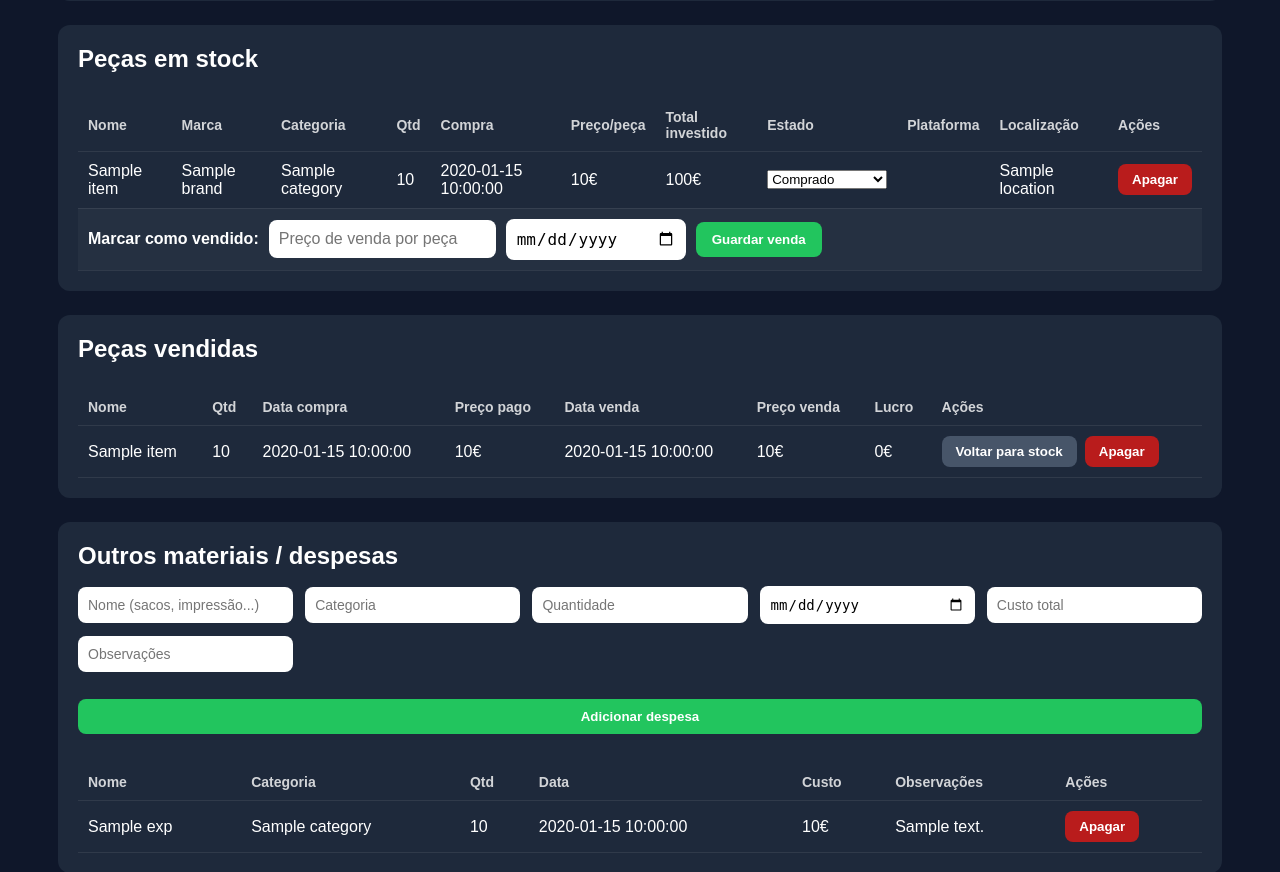
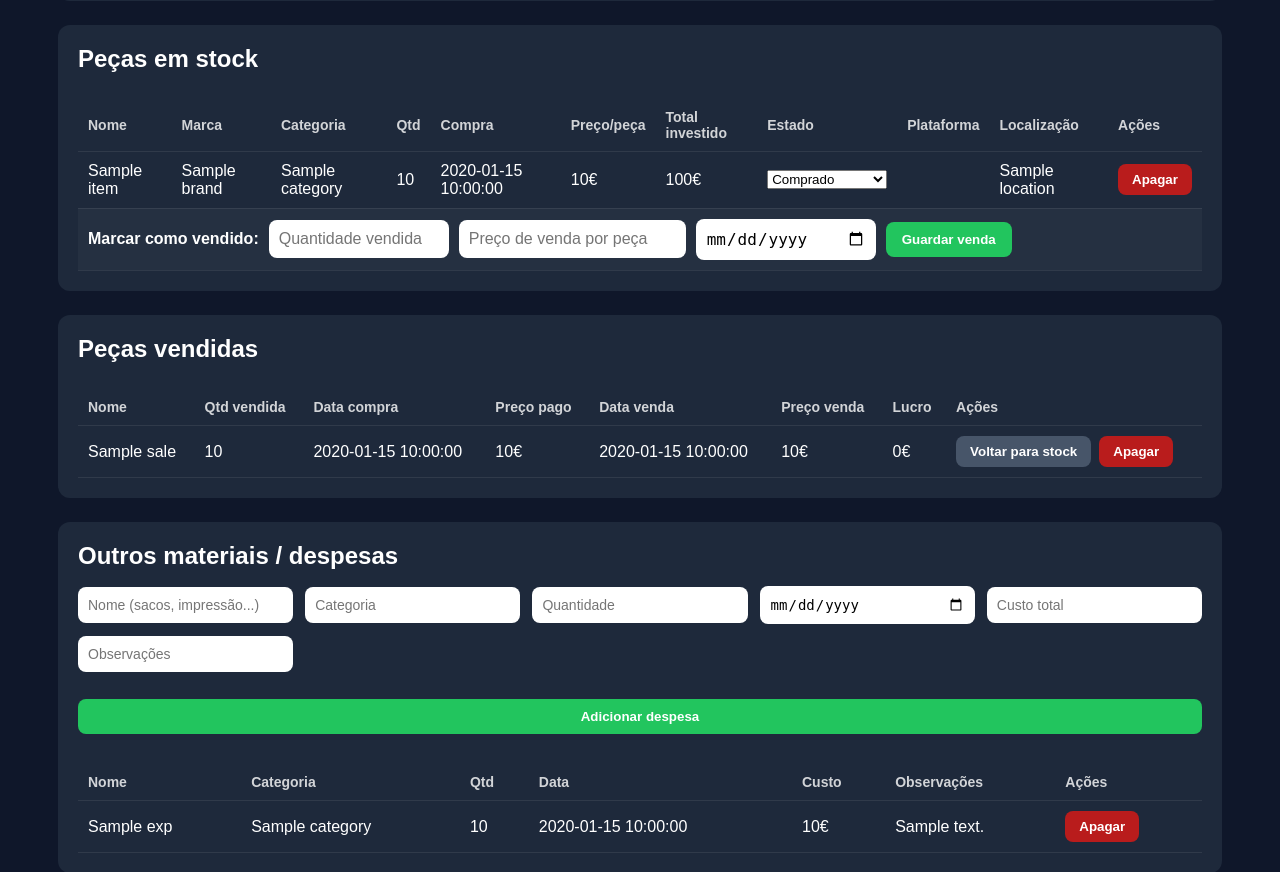
Before and after one commit to guisalhos/bot-resell, a Flask app: template templates/stock.html in a window 1280 px wide. Shown: the part 529-1401 px from the top of the page. Run offline with Flask 3, Linux system fonts and the light colour scheme; the template is opened without the code that fills it: most values are stand-ins (such as "Sample title", 1, 10 or a date in 2020).

Commit message:
migrar stock para supabase

```diff
--- a/app.py
+++ b/app.py
@@ -1,5 +1,7 @@
 from flask import Flask, render_template, request, redirect, session
 from users import users
+import os
+from stock_db import db, StockItem, Sale, Expense
 from stock_manager import (
     get_stock_page_data,
     add_item,
@@ -12,6 +14,22 @@ from stock_manager import (
 )
 
 from motor import bot_inicio, bot_prompt, bot_processar
+
+app = Flask(__name__)
+app.secret_key = "supersecretkey"
+
+database_url = os.getenv("DATABASE_URL", "sqlite:///local_stock.db")
+
+if database_url.startswith("postgres://"):
+    database_url = database_url.replace("postgres://", "postgresql://", 1)
+
+app.config["SQLALCHEMY_DATABASE_URI"] = database_url
+app.config["SQLALCHEMY_TRACK_MODIFICATIONS"] = False
+
+db.init_app(app)
+
+with app.app_context():
+    db.create_all()
 
 app = Flask(__name__)
 app.secret_key = "supersecretkey"
@@ -97,8 +115,42 @@ def stock():
     if "user" not in session:
         return redirect("/")
 
-    stock_data = get_stock_page_data(session["user"])
-    return render_template("stock.html", **stock_data)
+    username = session["user"]
+
+    stock_items = StockItem.query.filter(
+        StockItem.username == username,
+        StockItem.quantity > 0
+    ).order_by(StockItem.id.desc()).all()
+
+    sold_items = Sale.query.filter_by(username=username).order_by(Sale.id.desc()).all()
+    expenses = Expense.query.filter_by(username=username).order_by(Expense.id.desc()).all()
+
+    total_stock_quantity = sum(item.quantity for item in stock_items)
+    total_sold_quantity = sum(item.quantity_sold for item in sold_items)
+
+    total_inventory_spend = (
+        sum(item.quantity * item.buy_price for item in stock_items)
+        + sum(sale.quantity_sold * sale.buy_price for sale in sold_items)
+    )
+
+    total_extra_expenses = sum(exp.cost for exp in expenses)
+    total_spent = total_inventory_spend + total_extra_expenses
+    total_revenue = sum(sale.quantity_sold * sale.sold_price for sale in sold_items)
+    gross_profit = total_revenue - total_spent
+
+    return render_template(
+        "stock.html",
+        stock_items=stock_items,
+        sold_items=sold_items,
+        expenses=expenses,
+        total_stock_quantity=total_stock_quantity,
+        total_sold_quantity=total_sold_quantity,
+        total_inventory_spend=round(total_inventory_spend, 2),
+        total_extra_expenses=round(total_extra_expenses, 2),
+        total_spent=round(total_spent, 2),
+        total_revenue=round(total_revenue, 2),
+        gross_profit=round(gross_profit, 2)
+    )
 
 
 @app.route("/stock/add-item", methods=["POST"])
@@ -106,7 +158,37 @@ def stock_add_item():
     if "user" not in session:
         return redirect("/")
 
-    add_item(session["user"], request.form)
+    username = session["user"]
+
+    item = StockItem(
+        username=username,
+        name=request.form["name"].strip(),
+        brand=request.form.get("brand", "").strip(),
+        category=request.form.get("category", "").strip(),
+        quantity=int(request.form["quantity"]),
+        buy_date=request.form["buy_date"],
+        buy_price=float(request.form["buy_price"]),
+        status=request.form["status"],
+        platform=request.form.get("platform", "").strip(),
+        location=request.form.get("location", "").strip(),
+        notes=request.form.get("notes", "").strip()
+    )
+
+    db.session.add(item)
+    db.session.commit()
+    return redirect("/stock")
+
+
+@app.route("/stock/update-status/<int:item_id>", methods=["POST"])
+def stock_update_status(item_id):
+    if "user" not in session:
+        return redirect("/")
+
+    username = session["user"]
+    item = StockItem.query.filter_by(id=item_id, username=username).first_or_404()
+
+    item.status = request.form["status"]
+    db.session.commit()
     return redirect("/stock")
 
 
@@ -115,19 +197,84 @@ def stock_mark_sold(item_id):
     if "user" not in session:
         return redirect("/")
 
-    sold_price = request.form["sold_price"]
+    username = session["user"]
+    item = StockItem.query.filter_by(id=item_id, username=username).first_or_404()
+
+    sold_quantity = int(request.form["sold_quantity"])
+    sold_price = float(request.form["sold_price"])
     sold_date = request.form["sold_date"]
-    mark_as_sold(session["user"], item_id, sold_price, sold_date)
+
+    if sold_quantity < 1 or sold_quantity > item.quantity:
+        return redirect("/stock")
+
+    sale = Sale(
+        username=username,
+        stock_item_id=item.id,
+        name=item.name,
+        brand=item.brand,
+        category=item.category,
+        quantity_sold=sold_quantity,
+        buy_date=item.buy_date,
+        buy_price=item.buy_price,
+        sold_date=sold_date,
+        sold_price=sold_price,
+        platform=item.platform,
+        location=item.location,
+        notes=item.notes
+    )
+
+    item.quantity -= sold_quantity
+
+    if item.quantity == 0:
+        db.session.delete(item)
+
+    db.session.add(sale)
+    db.session.commit()
+
     return redirect("/stock")
 
 
-@app.route("/stock/update-status/<int:item_id>", methods=["POST"])
-def stock_update_status(item_id):
+@app.route("/stock/revert-sale/<int:sale_id>", methods=["POST"])
+def stock_revert_sale(sale_id):
     if "user" not in session:
         return redirect("/")
 
-    new_status = request.form["status"]
-    update_status(session["user"], item_id, new_status)
+    username = session["user"]
+    sale = Sale.query.filter_by(id=sale_id, username=username).first_or_404()
+
+    existing_item = StockItem.query.filter_by(
+        username=username,
+        name=sale.name,
+        brand=sale.brand,
+        category=sale.category,
+        buy_date=sale.buy_date,
+        buy_price=sale.buy_price,
+        platform=sale.platform,
+        location=sale.location,
+        notes=sale.notes
+    ).first()
+
+    if existing_item:
+        existing_item.quantity += sale.quantity_sold
+        existing_item.status = "Comprado"
+    else:
+        new_item = StockItem(
+            username=username,
+            name=sale.name,
+            brand=sale.brand,
+            category=sale.category,
+            quantity=sale.quantity_sold,
+            buy_date=sale.buy_date,
+            buy_price=sale.buy_price,
+            status="Comprado",
+            platform=sale.platform,
+            location=sale.location,
+            notes=sale.notes
+        )
+        db.session.add(new_item)
+
+    db.session.delete(sale)
+    db.session.commit()
     return redirect("/stock")
 
 
@@ -136,7 +283,24 @@ def stock_delete_item(item_id):
     if "user" not in session:
         return redirect("/")
 
-    delete_item(session["user"], item_id)
+    username = session["user"]
+    item = StockItem.query.filter_by(id=item_id, username=username).first_or_404()
+
+    db.session.delete(item)
+    db.session.commit()
+    return redirect("/stock")
+
+
+@app.route("/stock/delete-sale/<int:sale_id>", methods=["POST"])
+def stock_delete_sale(sale_id):
+    if "user" not in session:
+        return redirect("/")
+
+    username = session["user"]
+    sale = Sale.query.filter_by(id=sale_id, username=username).first_or_404()
+
+    db.session.delete(sale)
+    db.session.commit()
     return redirect("/stock")
 
 
@@ -145,7 +309,20 @@ def stock_add_expense():
     if "user" not in session:
         return redirect("/")
 
-    add_expense(session["user"], request.form)
+    username = session["user"]
+
+    expense = Expense(
+        username=username,
+        name=request.form["name"].strip(),
+        category=request.form.get("category", "").strip(),
+        quantity=int(request.form["quantity"]),
+        date=request.form["date"],
+        cost=float(request.form["cost"]),
+        notes=request.form.get("notes", "").strip()
+    )
+
+    db.session.add(expense)
+    db.session.commit()
     return redirect("/stock")
 
 
@@ -154,15 +331,11 @@ def stock_delete_expense(expense_id):
     if "user" not in session:
         return redirect("/")
 
-    delete_expense(session["user"], expense_id)
-    return redirect("/stock")
+    username = session["user"]
+    expense = Expense.query.filter_by(id=expense_id, username=username).first_or_404()
 
-@app.route("/stock/revert-sold/<int:item_id>", methods=["POST"])
-def stock_revert_sold(item_id):
-    if "user" not in session:
-        return redirect("/")
-
-    revert_sold(session["user"], item_id)
+    db.session.delete(expense)
+    db.session.commit()
     return redirect("/stock")
 
 if __name__ == "__main__":
--- a/requirements.txt
+++ b/requirements.txt
@@ -1,2 +1,4 @@
 flask
 gunicorn
+flask_sqlalchemy
+psycopg2-binary
--- a/templates/stock.html
+++ b/templates/stock.html
@@ -130,6 +130,7 @@
               <td colspan="11">
                 <form method="POST" action="/stock/mark-sold/{{ item.id }}" class="sold-form">
                   <strong>Marcar como vendido:</strong>
+                  <input type="number" min="1" max="{{ item.quantity }}" name="sold_quantity" placeholder="Quantidade vendida" required>
                   <input type="number" step="0.01" min="0" name="sold_price" placeholder="Preço de venda por peça" required>
                   <input type="date" name="sold_date" required>
                   <button type="submit">Guardar venda</button>
@@ -146,7 +147,7 @@
   </div>
 
   <!-- VENDIDAS -->
-  <div class="section-card">
+<div class="section-card">
   <h2>Peças vendidas</h2>
 
   {% if sold_items %}
@@ -155,7 +156,7 @@
         <thead>
           <tr>
             <th>Nome</th>
-            <th>Qtd</th>
+            <th>Qtd vendida</th>
             <th>Data compra</th>
             <th>Preço pago</th>
             <th>Data venda</th>
@@ -165,21 +166,21 @@
           </tr>
         </thead>
         <tbody>
-          {% for item in sold_items %}
+          {% for sale in sold_items %}
           <tr>
-            <td>{{ item.name }}</td>
-            <td>{{ item.quantity }}</td>
-            <td>{{ item.buy_date }}</td>
-            <td>{{ item.buy_price }}€</td>
-            <td>{{ item.sold_date }}</td>
-            <td>{{ item.sold_price }}€</td>
-            <td>{{ ((item.sold_price * item.quantity) - (item.buy_price * item.quantity))|round(2) }}€</td>
+            <td>{{ sale.name }}</td>
+            <td>{{ sale.quantity_sold }}</td>
+            <td>{{ sale.buy_date }}</td>
+            <td>{{ sale.buy_price }}€</td>
+            <td>{{ sale.sold_date }}</td>
+            <td>{{ sale.sold_price }}€</td>
+            <td>{{ ((sale.sold_price * sale.quantity_sold) - (sale.buy_price * sale.quantity_sold))|round(2) }}€</td>
             <td class="actions-cell">
-              <form method="POST" action="/stock/revert-sold/{{ item.id }}" class="inline-form">
+              <form method="POST" action="/stock/revert-sale/{{ sale.id }}" class="inline-form">
                 <button type="submit" class="secondary-btn">Voltar para stock</button>
               </form>
 
-              <form method="POST" action="/stock/delete-item/{{ item.id }}" class="inline-form">
+              <form method="POST" action="/stock/delete-sale/{{ sale.id }}" class="inline-form">
                 <button type="submit" class="danger-btn">Apagar</button>
               </form>
             </td>
@@ -192,7 +193,6 @@
     <p>Ainda não tens peças vendidas.</p>
   {% endif %}
 </div>
-
   <!-- OUTRAS DESPESAS -->
   <div class="section-card">
     <h2>Outros materiais / despesas</h2>
```
Also changed, not shown: stock_db.py (added, +68 -0 lines).
